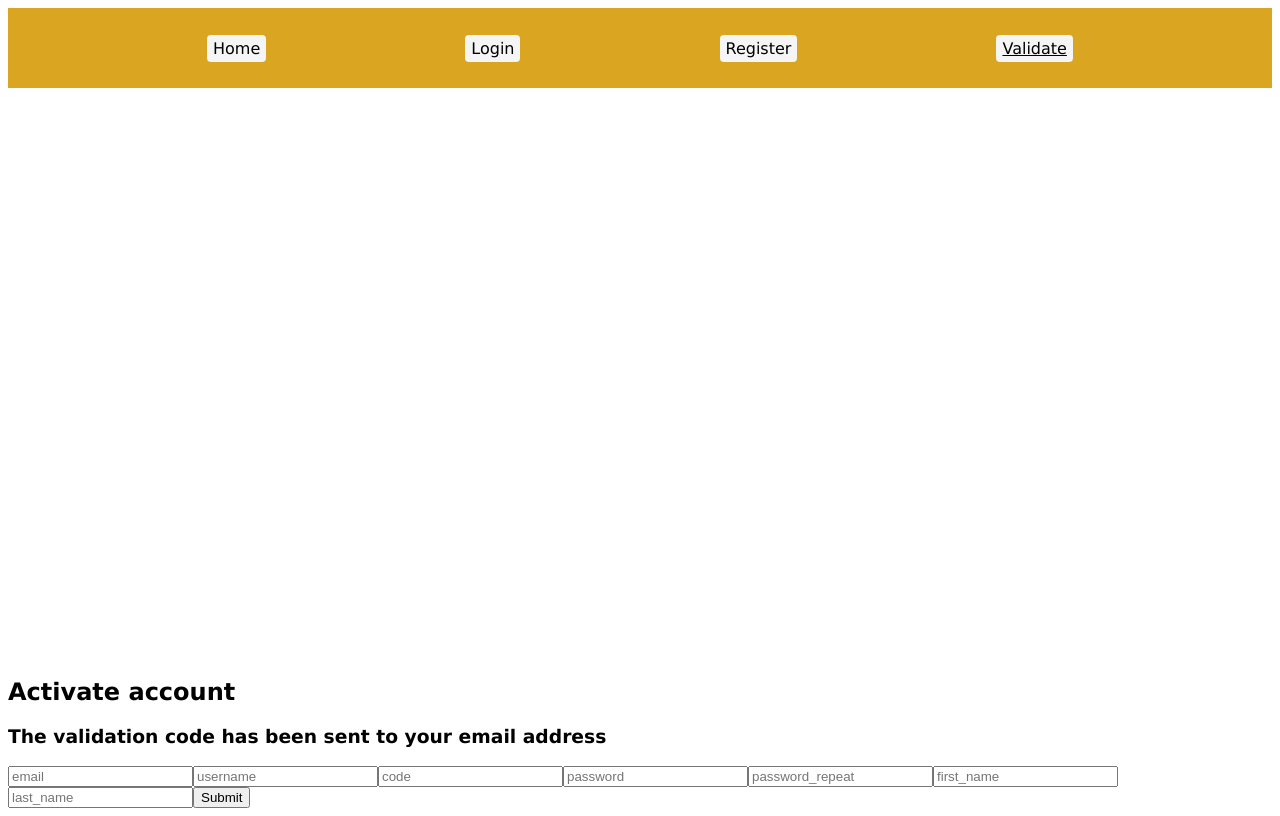
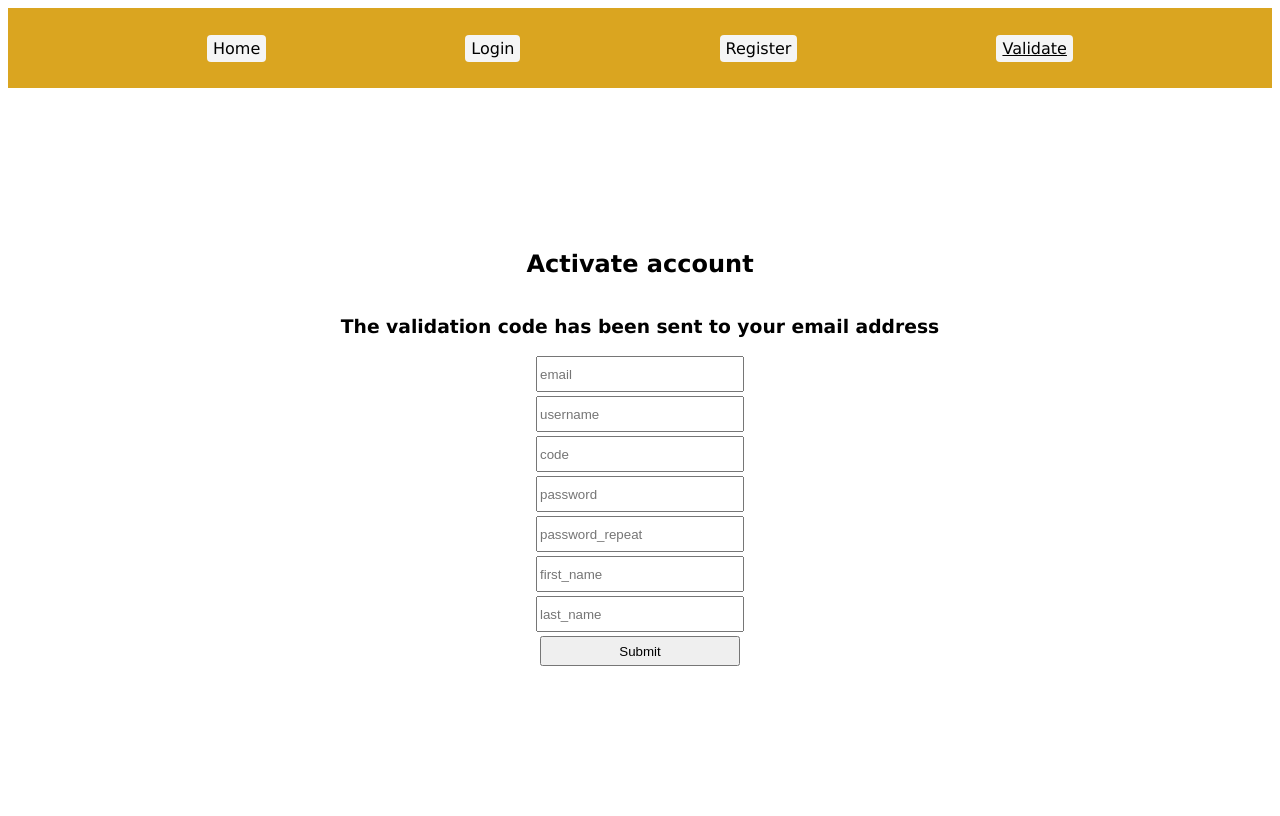
Before and after one commit to ChingT/Simple-Online-Shop, a React (Vite) app: page /validate in a window 1280 px wide. Built offline with nearby package versions, Linux system fonts and the light colour scheme; the HTML template or start-up script is replaced by a standard one.

Commit message:
Fix styles

```diff
--- a/src/App.css
+++ b/src/App.css
@@ -9,8 +9,17 @@
     "Lucida Sans Unicode", Geneva, Verdana, sans-serif;
 }
 
+main {
+  width: 100%;
+  height: 90vh;
+  display: flex;
+  flex-direction: column;
+  justify-content: center;
+  align-items: center;
+}
+
 header {
-  height: 80px;
+  height: 10vh;
   background-color: goldenrod;
   width: 100%;
   display: flex;
@@ -37,7 +46,7 @@ header a:hover {
   color: black;
 }
 
-form#login {
+form {
   display: flex;
   flex-direction: column;
   gap: 4px;
@@ -46,8 +55,8 @@ form#login {
   width: 200px;
 }
 
-form#login input,
-form#login button {
+form input,
+form button {
   width: 100%;
   height: 30px;
 }
@@ -72,3 +81,7 @@ form#login button {
   width: 100%;
   border-radius: 4px;
 }
+
+a {
+  text-decoration: inherit;
+}
```
